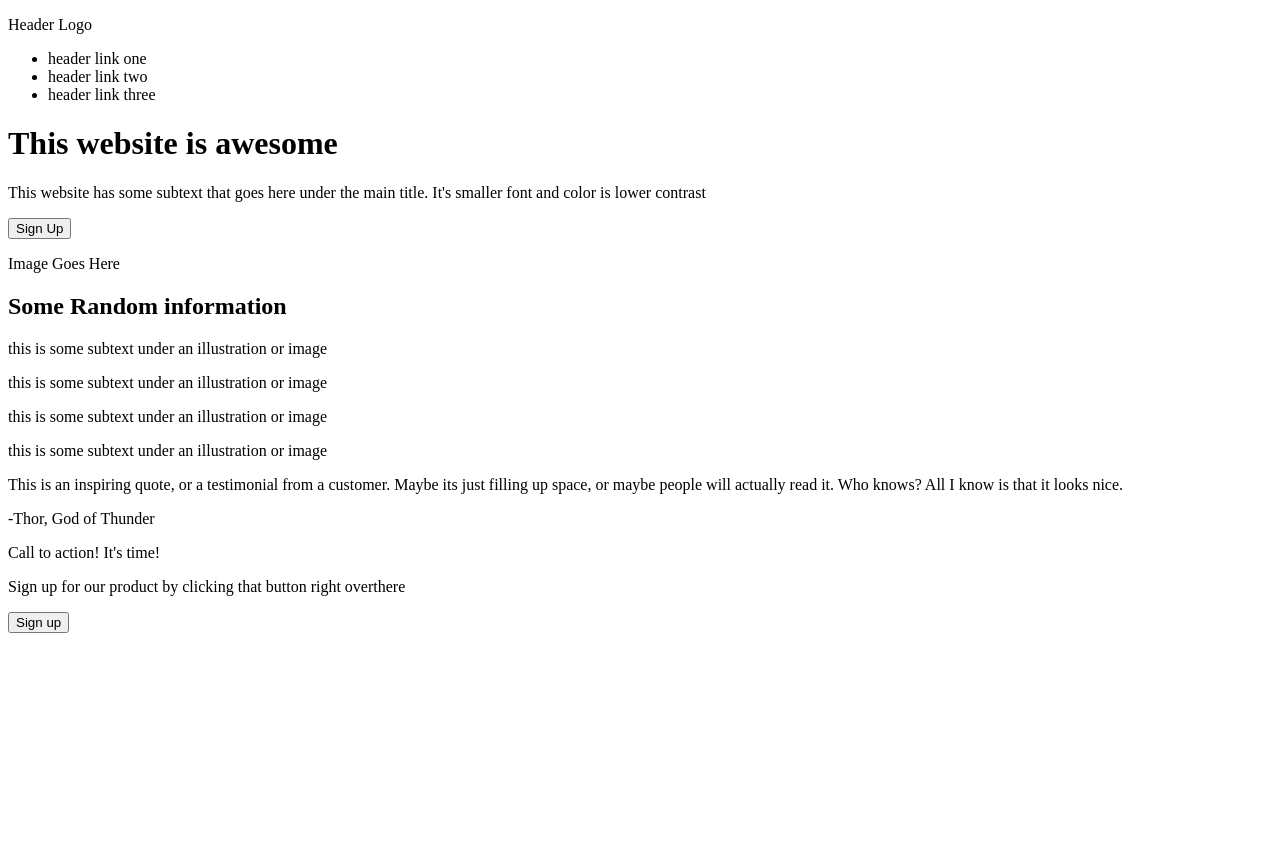
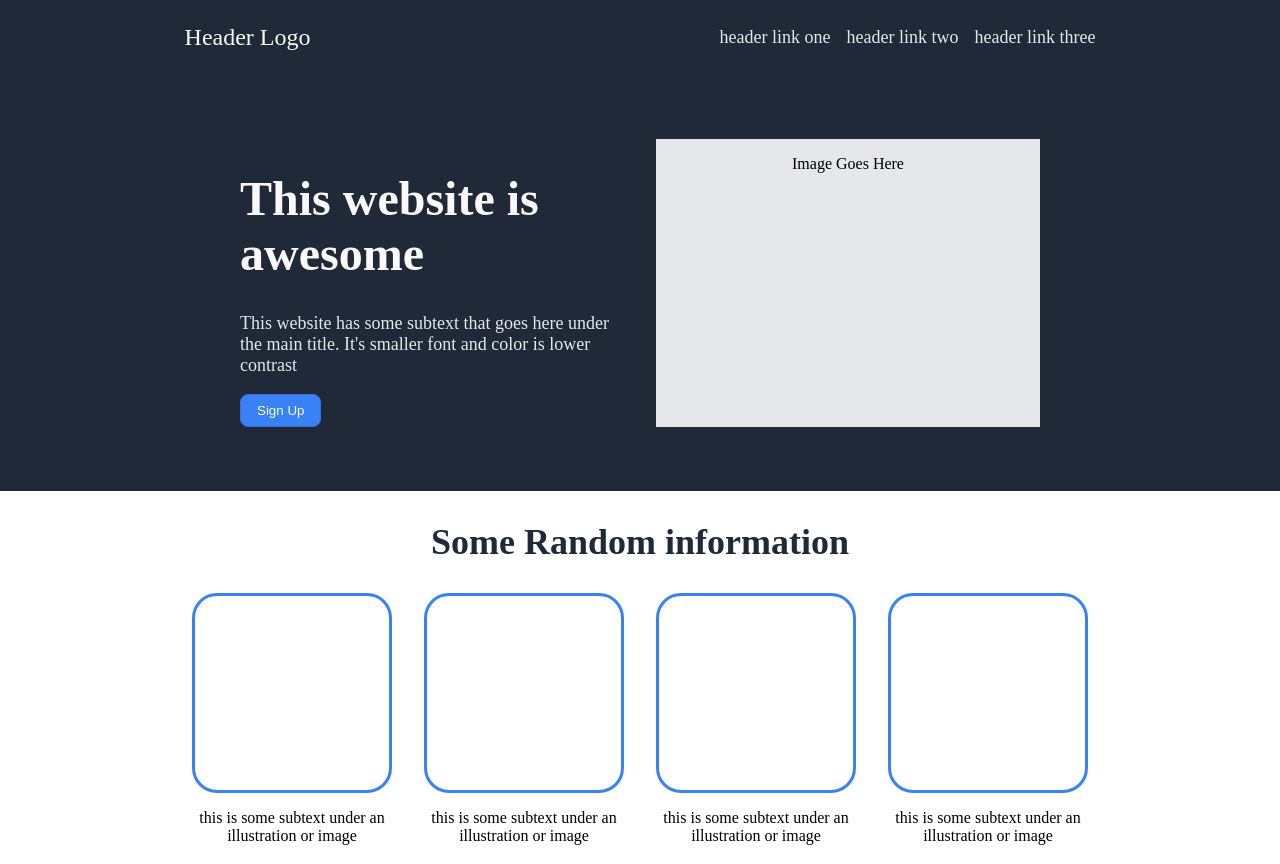
Before and after one commit to jmills45/odin-project-landing-page, a plain HTML site: page index.html in a window 1280 px wide. Shown: the top 864 px of the page. Before the commit the page ends 800 px from the top, so only its background shows below. Drawn offline with Linux system fonts and the light colour scheme.

Commit message:
Add main CSS to style sheet for website
Added CSS to try and mimic a website design that
was provided to us from The Odin Project.

```diff
--- a/index.html
+++ b/index.html
@@ -15,7 +15,7 @@
         </div>
 
         <div class="header-links">
-            <ul>
+            <ul class="links">
                 <li>header link one</li>
                 <li>header link two</li>
                 <li>header link three</li>
@@ -25,22 +25,22 @@
     </header>
 
     <main class="main-content">
-        <div class="main-content-top">
+        <div class="hero">
 
-            <div class="section-1">
-                <h1>This website is awesome</h1>
-                <p>This website has some subtext that goes here under the main title. It's smaller font and color is lower contrast</p>
-                <button type="button" class="button-sign-up">Sign Up</button>
+            <div class="hero-text">
+                <h1 class="hero-main-text">This website is awesome</h1>
+                <p class="hero-sub-text">This website has some subtext that goes here under the main title. It's smaller font and color is lower contrast</p>
+                <button type="button" class="button-hero">Sign Up</button>
             </div>
 
-            <div class="section-2">
+            <div class="hero-image">
                 <p>Image Goes Here</p>
             </div>
 
         </div>
 
-        <div class="main-content-info">
-            <h2>Some Random information</h2>
+        <div class="info">
+            <h2 class="info-header">Some Random information</h2>
 
             <div class="card-area">
 
@@ -75,18 +75,18 @@
             </div>
         </div>
 
-        <div class="main-content-quote">
+        <div class="quote-container">
                 <div class="quote">
-                    <p class="quote"></p>This is an inspiring quote, or a testimonial from a customer. Maybe its just filling up space, or maybe people will actually read it. Who knows? All I know is that it looks nice.</p>
+                    <p class="quote-text">This is an inspiring quote, or a testimonial from a customer. Maybe its just filling up space, or maybe people will actually read it. Who knows? All I know is that it looks nice.</p>
                     <p class="quote-author">-Thor, God of Thunder</p>
                 </div>
         </div>
 
-        <div class="main-content-action">
+        <div class="call-to-action-container">
             <div class="call-to-action">
                 <div class="call-to-action-text">
-                    <p>Call to action! It's time!</p>
-                    <p>Sign up for our product by clicking that button right overthere</p>
+                    <p class="call-to-action-text-main">Call to action! It's time!</p>
+                    <p class="call-to-action-text-subtitle">Sign up for our product by clicking that button right overthere!</p>
                 </div>
 
                 <button type="button" class="button-call-to-action">Sign up</button>
@@ -96,7 +96,7 @@
     </main>
 
     <footer class="footer-content">
-
+        <p>Copyright @ The Odin Project 2023</p>
     </footer>
 
 </body>
--- a/style.css
+++ b/style.css
@@ -0,0 +1,187 @@
+/* --Body CSS-- */
+
+* {
+    box-sizing: border-box;
+}
+
+body {
+    margin: 0px;
+    padding: 0px;
+}
+
+/* --Header CSS-- */
+
+.header-content {
+    display: flex;
+    justify-content: space-around;
+    align-items: center;
+    background-color: #1f2937;
+}
+
+.logo {
+    color: #F9FAF8;
+    font-size: 24px;
+}
+
+.header-links {
+    color: #E5E7EB;
+    font-size: 18px;
+}
+
+li {
+    list-style: none;
+    margin: 0px;
+    padding: 0px;
+}
+
+.links {
+    display: flex;
+    gap: 16px;
+}
+
+/* --Hero CSS-- */
+
+.hero {
+    display: flex;
+    justify-content: center;
+    align-items: stretch;
+    gap: 32px;
+    background-color: #1f2937;
+    padding: 64px;
+}
+
+.hero-text {
+    width: 30vw;
+}
+
+.hero-main-text {
+    font-size: 48px;
+    font-weight: 900;
+    color: #F9FAF8;
+}
+
+.hero-sub-text {
+    font-size: 18px;
+    color: #E5E7EB;
+}
+
+.hero-image {
+    background-color: #E5E7EB;
+    width: 30vw;
+    text-align: center;
+}
+
+.button-hero {
+    background: #3882F6;
+    cursor: pointer;
+    padding: 8px 16px;
+    border: 1px solid royalblue;
+    border-radius: 8px;
+    color: white;
+
+}
+
+/* Info and Card Area */
+
+.info-header {
+    text-align: center;
+    font-size: 36px;
+    font-weight: 900;
+    color: #1F2937;
+}
+
+.card-area {
+    display: flex;
+    justify-content: center;
+    flex-wrap: wrap;
+    gap: 32px;
+    margin-bottom: 64px;
+}
+
+.card-container {
+    display: flex;
+    flex-direction: column;
+    flex: 0;
+    align-items: center;
+    text-align: center;
+}
+
+.card {
+    border: 3px solid #3882F6;
+    border-radius: 25px;
+    height: 200px;
+    width: 200px;
+}
+
+/* -- Quote Area --*/
+
+.quote-container {
+    display: flex;
+    background-color: #E5E7EB;
+    padding: 64px 128px;
+}
+
+.quote-text {
+    font-size: 36px;
+    font-style: italic;
+    color: #1F2937;
+    padding: 0px;
+    margin: 0px;
+}
+
+.quote-author {
+    font-size: 18px;
+    font-weight: bold;
+    text-align: right;
+    padding: 0px;
+    margin: 0px;
+}
+
+/* -- Call to Action -- */
+
+.call-to-action-container {
+    display: flex;
+    justify-content: center;
+    align-items: center;
+    padding: 48px;
+}
+
+.call-to-action {
+    display: flex;
+    justify-content: space-around;
+    background-color: #3882F6;
+    padding: 32px 64px;
+    border-radius: 10px;
+    width: 75vw;
+    color: white;
+}
+
+.call-to-action-text-main {
+    font-size: 18px;
+    font-weight: bold;
+    padding: 0px;
+    margin: 0px;
+}
+
+.call-to-action-text-subtitle {
+    padding: 0px;
+    margin: 0px;
+}
+
+.button-call-to-action {
+    background: #3882F6;
+    cursor: pointer;
+    padding: 0px 24px;
+    border: 1px solid white;
+    border-radius: 8px;
+    color: white;
+}
+
+/* -- Footer -- */
+
+.footer-content {
+    background-color: #1F2937;
+    text-align: center;
+    padding: 16px;
+    color: white;
+}
```
